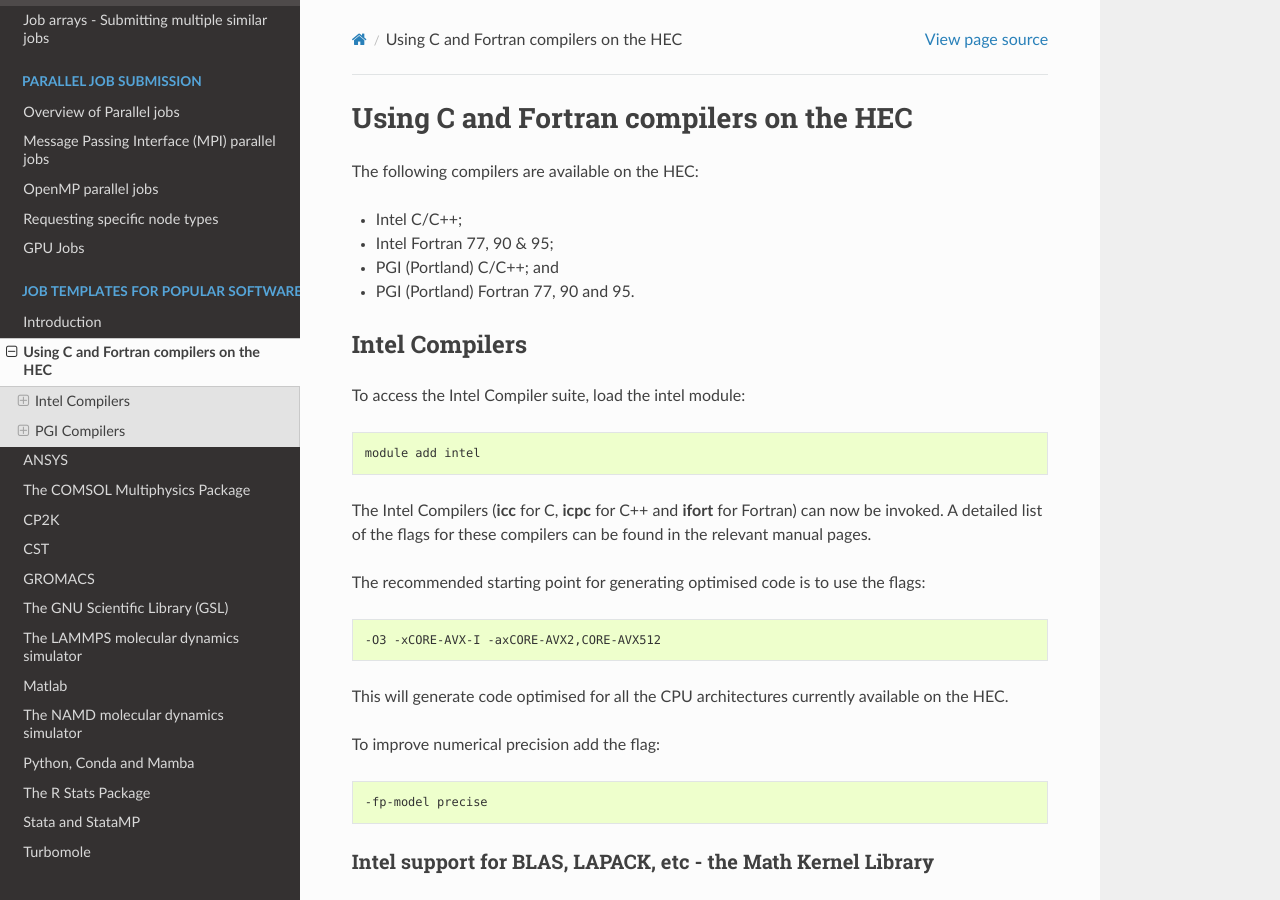
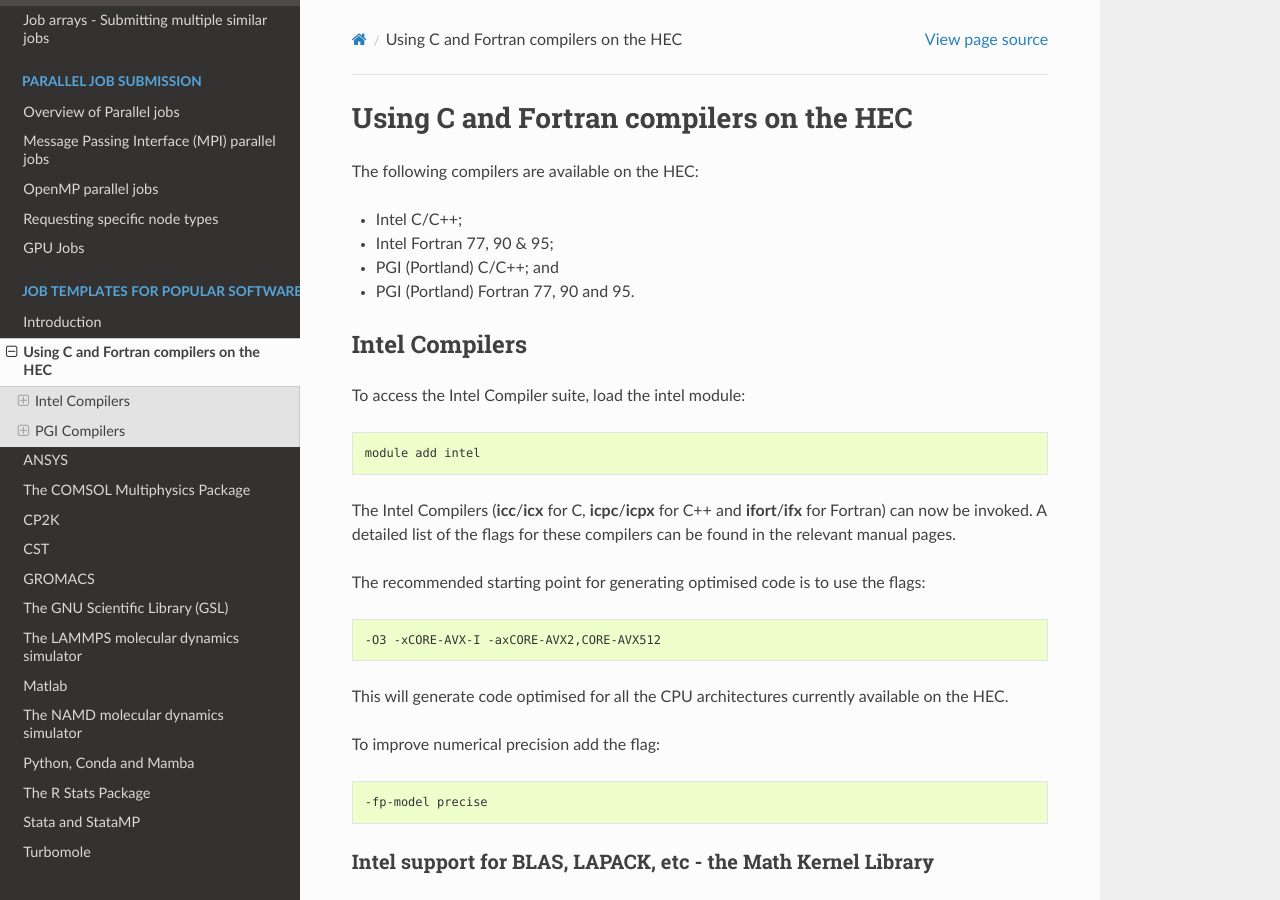
Before and after one commit to MikePacey/Lancaster-HEC, a Sphinx documentation site: the page built from docs/software/compilers.rst, in a window 1280 px wide and 900 px high. Built offline with Sphinx 7.4.7 and the Read the Docs theme 3.1.0, drawn with Linux system fonts in a browser that asks for light colours; formulas are drawn with MathJax 3.

Commit message:
main branch

```diff
--- a/docs/software/compilers.rst
+++ b/docs/software/compilers.rst
@@ -17,7 +17,7 @@ To access the Intel Compiler suite, load the intel module:
 
   module add intel
 
-The Intel Compilers (**icc** for C, **icpc** for C++ and **ifort**
+The Intel Compilers (**icc**/**icx** for C, **icpc**/**icpx** for C++ and **ifort**/**ifx**
 for Fortran) can now be invoked. A detailed list of the flags for
 these compilers can be found in the relevant manual pages.
 
```
